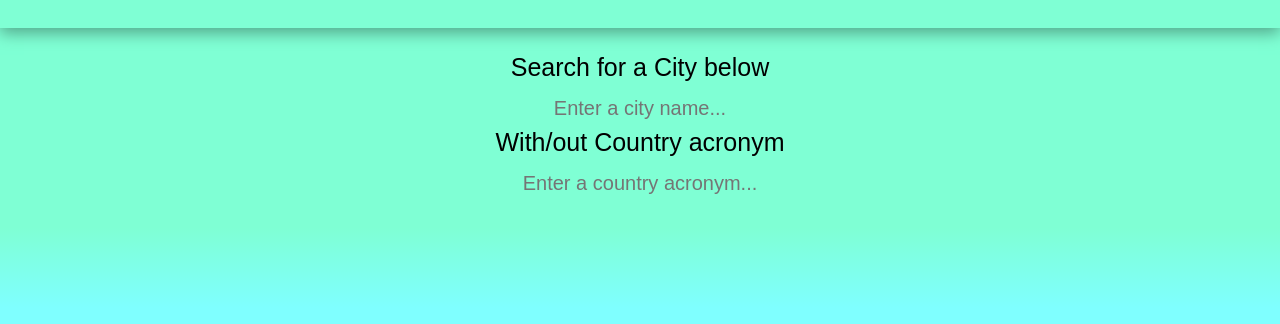
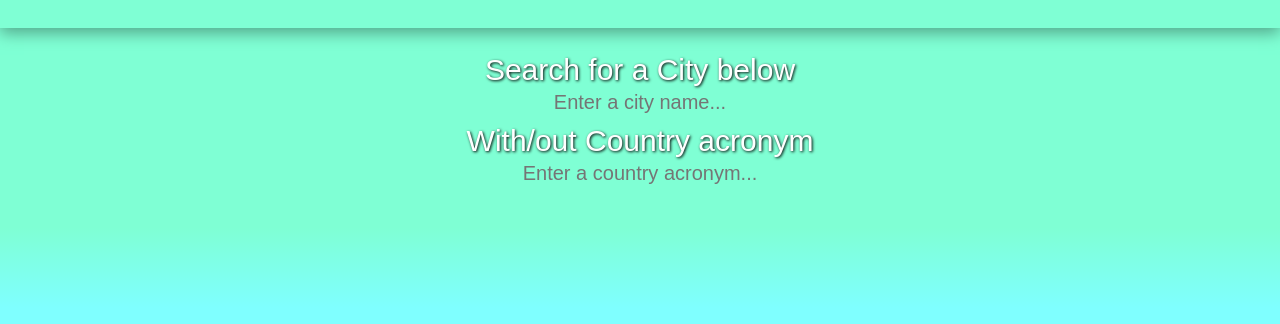
Before and after one commit to mreleftheros/whats-weather, a plain HTML site: page index.html in a window 1280 px wide. Shown: the part 92-416 px from the top of the page. Drawn offline with Linux system fonts and the light colour scheme.

Commit message:
Update country search UI

```diff
--- a/styles/style.scss
+++ b/styles/style.scss
@@ -46,16 +46,18 @@ body {
       padding: .5rem;
       display: flex;
       flex-direction: column;
-      justify-content: center;
+      justify-content: space-between;
       align-items: center;
-      min-height: 10rem;
+      min-height: 15rem;
 
       &__label {
-        font-size: 2.5rem;
+        font-size: 3rem;
+        color: #fff;
+        text-shadow: 1px 1px 3px #000;
       }
 
       &__input {
-        margin-top: 1rem;
+        margin-top: -.2rem;
         border: none;
         border-bottom: solid transparent 3px;
         outline: none;
```
Also changed, not shown: styles/style.css, 1 other file.
